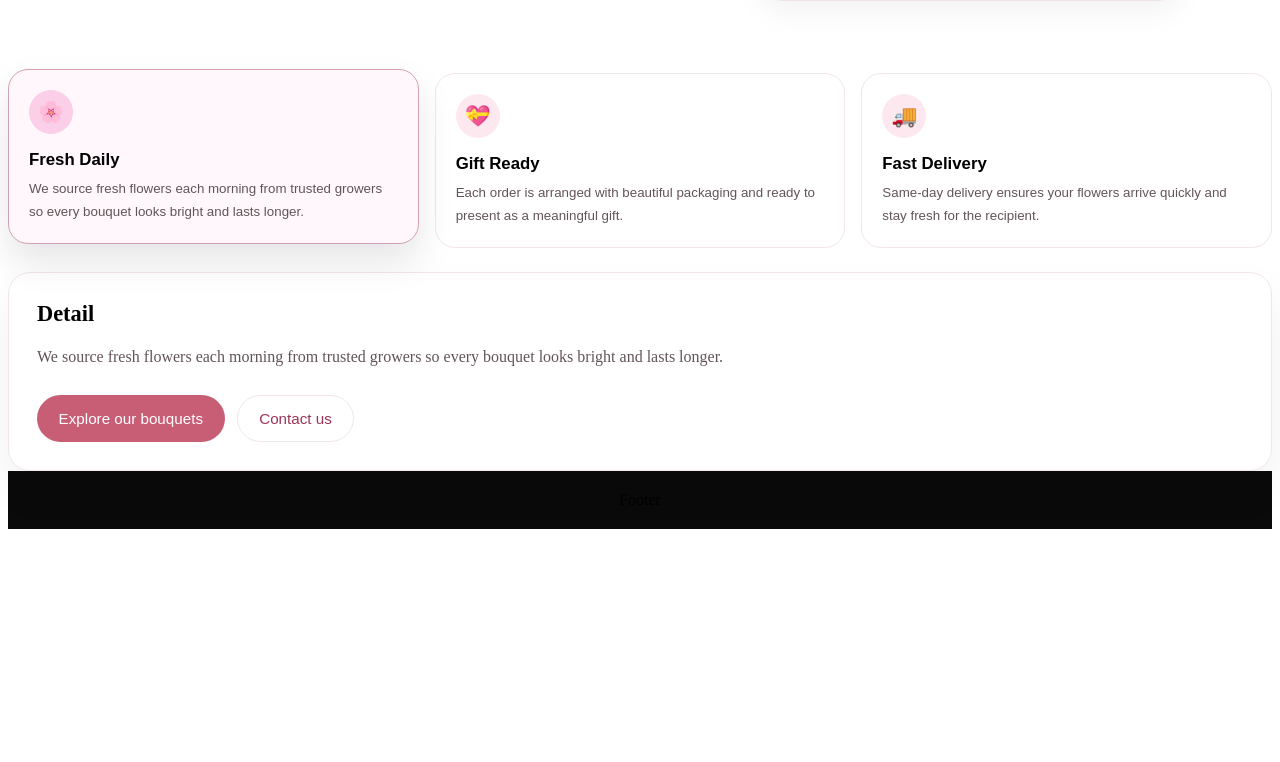
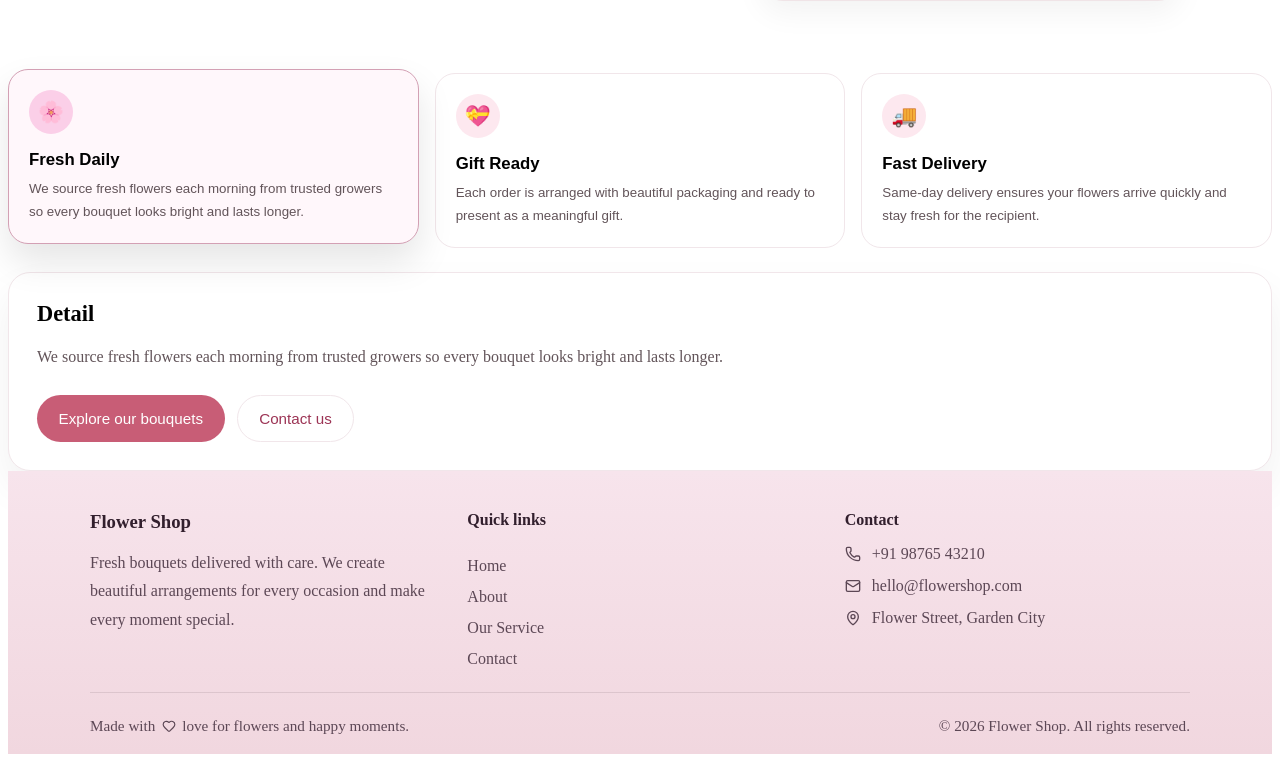
Before and after one commit to snehamore23/Flowers-shop-react-app, a React (Vite) app in the folder Desktop/Flowers/: page /about in a window 1280 px wide. Shown: the part 524-1286 px from the top of the page. Before the commit the page ends 1061 px from the top, so only its background shows below. Built offline with nearby package versions, Linux system fonts and the light colour scheme.

Commit message:
footer created

```diff
--- a/Desktop/Flowers/src/components/Footer/Footer.css
+++ b/Desktop/Flowers/src/components/Footer/Footer.css
@@ -1,5 +1,87 @@
-.footer{
-    background-color: hsl(0, 0%, 4%);
-    padding: 20px;
-    text-align: center;
+.footer {
+  background: linear-gradient(180deg, #f7e4ec 0%, #f1d7df 100%);
+  color: #3d2b35;
+  padding: 2.5rem 1.5rem 1.2rem;
+  position: relative;
+  z-index: 5;
 }
+
+.footer-content {
+  display: grid;
+  grid-template-columns: repeat(3, minmax(0, 1fr));
+  gap: 2rem;
+  max-width: 1100px;
+  margin: 0 auto;
+  padding-bottom: 1.5rem;
+  border-bottom: 1px solid rgba(61, 43, 53, 0.12);
+}
+
+.footer-column h3,
+.footer-column h4 {
+  margin: 0 0 1rem;
+  color: #321f2d;
+}
+
+.footer-column p {
+  color: #5c4755;
+  line-height: 1.8;
+  margin: 0;
+}
+
+.footer-links {
+  display: grid;
+  gap: 0.8rem;
+}
+
+.footer-links a {
+  color: #5c4755;
+  text-decoration: none;
+  transition: color 0.2s ease;
+  display: inline-block;
+  pointer-events: auto;
+}
+
+.footer-links a:hover {
+  color: #9c3455;
+}
+
+.footer-contact-item {
+  display: flex;
+  align-items: center;
+  gap: 0.7rem;
+  margin-bottom: 0.9rem;
+  color: #5c4755;
+}
+
+.footer-contact-item span {
+  display: inline-block;
+}
+
+.footer-bottom {
+  display: flex;
+  flex-wrap: wrap;
+  justify-content: space-between;
+  gap: 1rem;
+  max-width: 1100px;
+  margin: 1.5rem auto 0;
+  color: #5c4755;
+  font-size: 0.95rem;
+}
+
+.footer-bottom p {
+  margin: 0;
+  display: flex;
+  align-items: center;
+  gap: 0.4rem;
+}
+
+@media (max-width: 860px) {
+  .footer-content {
+    grid-template-columns: 1fr;
+  }
+
+  .footer-bottom {
+    flex-direction: column;
+    align-items: flex-start;
+  }
+}
--- a/Desktop/Flowers/src/components/Footer/Footer.jsx
+++ b/Desktop/Flowers/src/components/Footer/Footer.jsx
@@ -1,8 +1,51 @@
+import { Link } from "react-router-dom"
+import { Mail, Phone, MapPin, Heart } from "lucide-react"
 import "./Footer.css"
 
 function Footer() {
   return (
-    <div class="footer">Footer</div>
+    <footer className="footer">
+      <div className="footer-content">
+        <div className="footer-column">
+          <h3>Flower Shop</h3>
+          <p>
+            Fresh bouquets delivered with care. We create beautiful arrangements for every
+            occasion and make every moment special.
+          </p>
+        </div>
+
+        <div className="footer-column footer-links">
+          <h4>Quick links</h4>
+          <Link to="/">Home</Link>
+          <Link to="/about">About</Link>
+          <Link to="/our-service">Our Service</Link>
+          <Link to="/contact">Contact</Link>
+        </div>
+
+        <div className="footer-column footer-contact">
+          <h4>Contact</h4>
+          <div className="footer-contact-item">
+            <Phone size={16} />
+            <span>+91 98765 43210</span>
+          </div>
+          <div className="footer-contact-item">
+            <Mail size={16} />
+            <span>hello@flowershop.com</span>
+          </div>
+          <div className="footer-contact-item">
+            <MapPin size={16} />
+            <span>Flower Street, Garden City</span>
+          </div>
+        </div>
+      </div>
+
+      <div className="footer-bottom">
+        <p>
+          Made with <Heart size={14} /> love for flowers and happy moments.
+        </p>
+        <p>© {new Date().getFullYear()} Flower Shop. All rights reserved.</p>
+      </div>
+    </footer>
   )
 }
 
--- a/Desktop/Flowers/src/components/Navbar/Navbar.css
+++ b/Desktop/Flowers/src/components/Navbar/Navbar.css
@@ -3,6 +3,8 @@
     border-radius: 30px;
     padding: 10px 20px;
     margin: 10px;
+    position: relative;
+    z-index: 10;
 }
 .menu-item{
     text-decoration: none;
@@ -10,6 +12,7 @@
     display: inline-flex;
     margin: 0% 20px;
     align-items: center;
+    pointer-events: auto;
 }
 .menu-item:hover{
     color: rgb(150, 102, 102);
--- a/Desktop/Flowers/src/components/ProductCards/ProductCards.jsx
+++ b/Desktop/Flowers/src/components/ProductCards/ProductCards.jsx
@@ -1,29 +1,29 @@
 import "./ProductCards.css"
+import { PRODUCTS } from "../../config"
+import PageTitle from "../PageTitle/PageTitle"
 
-function ProductCards({product}) {
+function ProductCards() {
   return (
     <div>
-      <Navbar active="home"/>
-      <PageTitle title="Welcome to our Flowers Shop!"
-      subtitle="Discover our beautiful collection of flowers"/>
-      <p>Discover a wide variety of beautiful flowers for every occasion. From vibrant roses to elegant lilies, we have the perfect blooms to brighten your day. Explore our collection and find the perfect bouquet for your loved ones or yourself. .</p>
+      <PageTitle
+        title="Welcome to our Flowers Shop!"
+        subtitle="Discover our beautiful collection of flowers"
+      />
+      <p>
+        Discover a wide variety of beautiful flowers for every occasion. From vibrant roses to elegant lilies, we have the perfect blooms to brighten your day. Explore our collection and find the perfect bouquet for your loved ones or yourself.
+      </p>
       <div className="products-containers">
-
-      {PRODUCTS.map((product)=>{
-          return (
-              <div className="product-container">
-                  <img src={product.image} className="product-image" alt={product.title} />
-                  <h1 className="product-title">{product.title}</h1>
-                  <p className="product-price">Rs.{product.price.toFixed(2)}</p>
-                  <p className="product-description">{product.description}</p>
-              </div>
-
-          );
-
-      })}
+        {PRODUCTS.map((product) => (
+          <div className="product-container" key={product.id}>
+            <img src={product.image} className="product-image" alt={product.title} />
+            <h1 className="product-title">{product.title}</h1>
+            <p className="product-price">Rs.{product.price.toFixed(2)}</p>
+            <p className="product-description">{product.description}</p>
+          </div>
+        ))}
       </div>
     </div>
-  );
+  )
 }
 
 export default ProductCards;
--- a/Desktop/Flowers/src/config.jsx
+++ b/Desktop/Flowers/src/config.jsx
@@ -100,3 +100,5 @@ const PRODUCTS=[
     image:Img12
 }
 ];
+
+export {PRODUCTS};
--- a/Desktop/Flowers/src/views/NotFound/NotFound.css
+++ b/Desktop/Flowers/src/views/NotFound/NotFound.css
@@ -0,0 +1,169 @@
+.notfound-page {
+  min-height: calc(100vh - 80px);
+  display: flex;
+  align-items: center;
+  justify-content: center;
+  padding: 2rem 1rem;
+  background: linear-gradient(180deg, #fff5f8 0%, #fce8ef 55%, #fff 100%);
+}
+
+.notfound-card {
+  width: min(960px, 100%);
+  background: #ffffff;
+  border: 1px solid #f3d9e4;
+  border-radius: 28px;
+  box-shadow: 0 24px 70px rgba(167, 77, 115, 0.12);
+  padding: 2.5rem;
+}
+
+.badge {
+  display: inline-flex;
+  align-items: center;
+  justify-content: center;
+  width: 64px;
+  height: 64px;
+  background: #d96f8c;
+  color: #fff;
+  border-radius: 999px;
+  font-size: 1.15rem;
+  font-weight: 700;
+  margin-bottom: 1rem;
+}
+
+.notfound-card h1 {
+  margin: 0 0 0.75rem;
+  font-size: 2.7rem;
+  letter-spacing: -0.04em;
+  color: #3e2b35;
+}
+
+.notfound-card p {
+  margin: 0 0 1.75rem;
+  line-height: 1.8;
+  color: #6c5264;
+  font-size: 1rem;
+}
+
+.game-header {
+  display: flex;
+  flex-wrap: wrap;
+  align-items: center;
+  gap: 1rem;
+  margin-bottom: 1.5rem;
+}
+
+.game-header strong {
+  color: #59343f;
+}
+
+.target-flower {
+  display: inline-flex;
+  align-items: center;
+  gap: 0.6rem;
+  background: #fff0f4;
+  border: 1px solid #f2c7d7;
+  color: #962d56;
+  border-radius: 999px;
+  padding: 0.65rem 1rem;
+  font-weight: 700;
+}
+
+.flower-grid {
+  display: grid;
+  grid-template-columns: repeat(4, minmax(0, 1fr));
+  gap: 1rem;
+  margin-bottom: 1.25rem;
+}
+
+.flower-button {
+  border: 1px solid #f3d9e4;
+  background: #fff;
+  border-radius: 22px;
+  padding: 1.2rem;
+  display: grid;
+  place-items: center;
+  gap: 0.55rem;
+  color: #5a3a49;
+  cursor: pointer;
+  transition: transform 0.2s ease, border-color 0.2s ease, box-shadow 0.2s ease, background 0.2s ease;
+}
+
+.flower-button:hover {
+  transform: translateY(-3px);
+  border-color: #e9b6ca;
+  box-shadow: 0 12px 28px rgba(209, 109, 140, 0.16);
+}
+
+.flower-button.selected {
+  background: #fde8ee;
+  border-color: #e8b7cb;
+}
+
+.flower-button.correct {
+  background: #ffedf2;
+  border-color: #df8ca8;
+}
+
+.flower-emoji {
+  font-size: 2rem;
+}
+
+.game-message {
+  margin: 0 0 1.75rem;
+  color: #5f3d4f;
+  font-weight: 600;
+}
+
+.notfound-actions {
+  display: flex;
+  flex-wrap: wrap;
+  gap: 1rem;
+  align-items: center;
+}
+
+.retry-button,
+.home-link {
+  border-radius: 999px;
+  padding: 0.95rem 1.4rem;
+  font-size: 0.98rem;
+  font-weight: 600;
+  text-decoration: none;
+}
+
+.retry-button {
+  border: none;
+  background: #c85d76;
+  color: #fff;
+  cursor: pointer;
+  transition: transform 0.2s ease, box-shadow 0.2s ease;
+}
+
+.retry-button:hover {
+  transform: translateY(-2px);
+  box-shadow: 0 14px 28px rgba(200, 93, 118, 0.24);
+}
+
+.home-link {
+  display: inline-flex;
+  align-items: center;
+  justify-content: center;
+  background: #fff;
+  border: 1px solid #f3d9e4;
+  color: #9d4569;
+}
+
+@media (max-width: 880px) {
+  .flower-grid {
+    grid-template-columns: repeat(2, minmax(0, 1fr));
+  }
+}
+
+@media (max-width: 640px) {
+  .notfound-card {
+    padding: 1.75rem;
+  }
+
+  .flower-grid {
+    grid-template-columns: 1fr;
+  }
+}
--- a/Desktop/Flowers/src/views/NotFound/NotFound.jsx
+++ b/Desktop/Flowers/src/views/NotFound/NotFound.jsx
@@ -1,8 +1,77 @@
+import { useState } from "react"
+import { Link } from "react-router-dom"
 import "./NotFound.css"
 
+const FLOWERS = [
+  { id: "rose", label: "Rose", emoji: "🌹" },
+  { id: "tulip", label: "Tulip", emoji: "🌷" },
+  { id: "sunflower", label: "Sunflower", emoji: "🌻" },
+  { id: "lily", label: "Lily", emoji: "🌸" },
+]
+
+const getRandomFlower = () => FLOWERS[Math.floor(Math.random() * FLOWERS.length)]
+
 function NotFound() {
+  const [targetFlower, setTargetFlower] = useState(getRandomFlower())
+  const [selected, setSelected] = useState(null)
+  const [message, setMessage] = useState("Can you find the correct flower?")
+
+  const handleChoice = (flower) => {
+    setSelected(flower.id)
+    if (flower.id === targetFlower.id) {
+      setMessage("Great! You found the right flower. Want to try again?")
+    } else {
+      setMessage("Oops! That’s not the right flower. Try again.")
+    }
+  }
+
+  const restartGame = () => {
+    const nextFlower = getRandomFlower()
+    setTargetFlower(nextFlower)
+    setSelected(null)
+    setMessage("Can you find the correct flower?")
+  }
+
   return (
-    <div>NotFound</div>
+    <div className="notfound-page">
+      <div className="notfound-card">
+        <span className="badge">404</span>
+        <h1>Page Not Found</h1>
+        <p>
+          The page you are looking for does not exist. While you are here, play a quick flower game!
+        </p>
+
+        <div className="game-header">
+          <strong>Find this flower:</strong>
+          <span className="target-flower">{targetFlower.emoji} {targetFlower.label}</span>
+        </div>
+
+        <div className="flower-grid">
+          {FLOWERS.map((flower) => (
+            <button
+              key={flower.id}
+              type="button"
+              className={`flower-button ${selected === flower.id ? "selected" : ""} ${flower.id === targetFlower.id && selected === flower.id ? "correct" : ""}`}
+              onClick={() => handleChoice(flower)}
+            >
+              <span className="flower-emoji">{flower.emoji}</span>
+              <span>{flower.label}</span>
+            </button>
+          ))}
+        </div>
+
+        <p className="game-message">{message}</p>
+
+        <div className="notfound-actions">
+          <button type="button" className="retry-button" onClick={restartGame}>
+            Try another flower
+          </button>
+          <Link to="/" className="home-link">
+            Back to Home
+          </Link>
+        </div>
+      </div>
+    </div>
   )
 }
 
```
